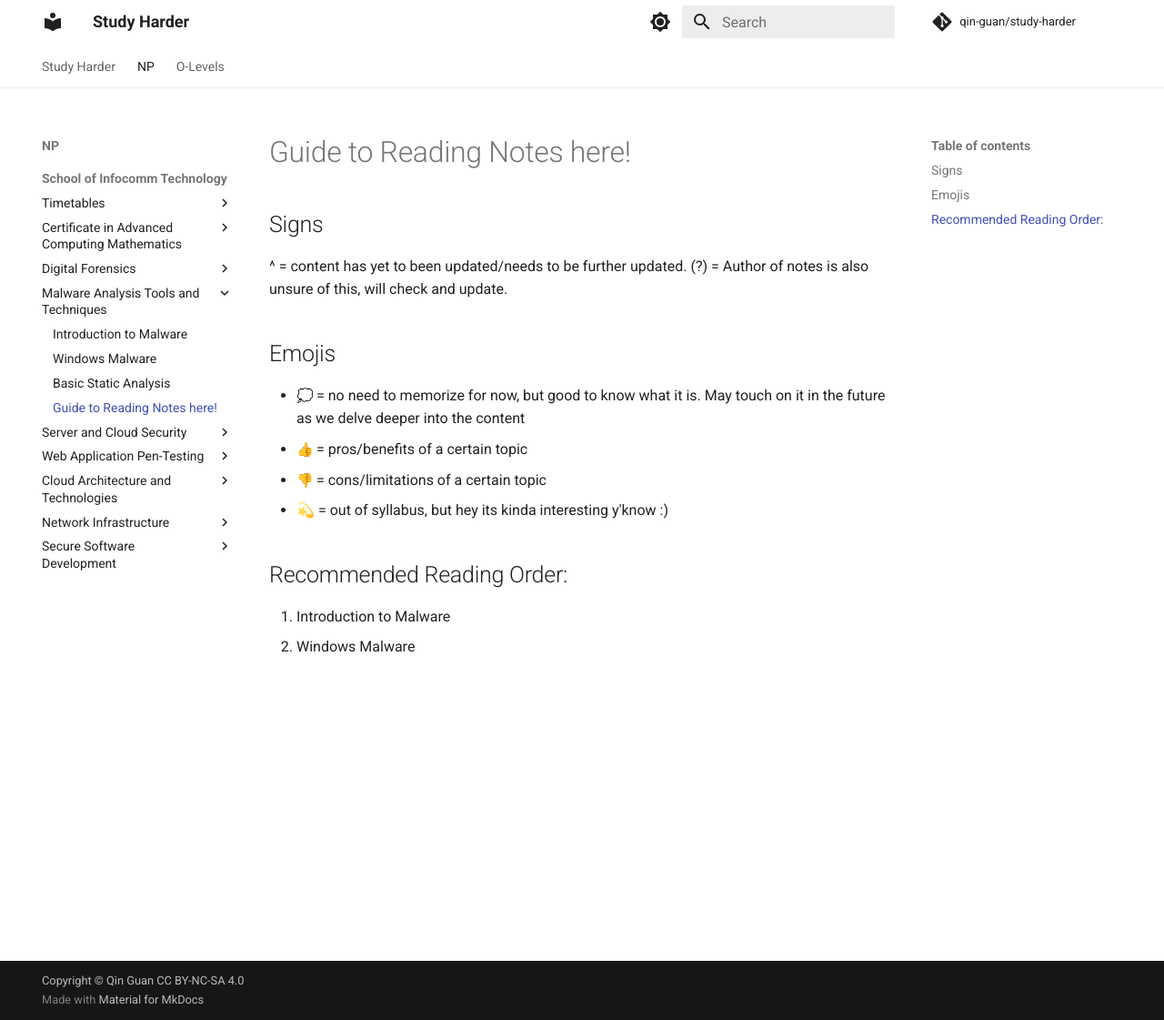
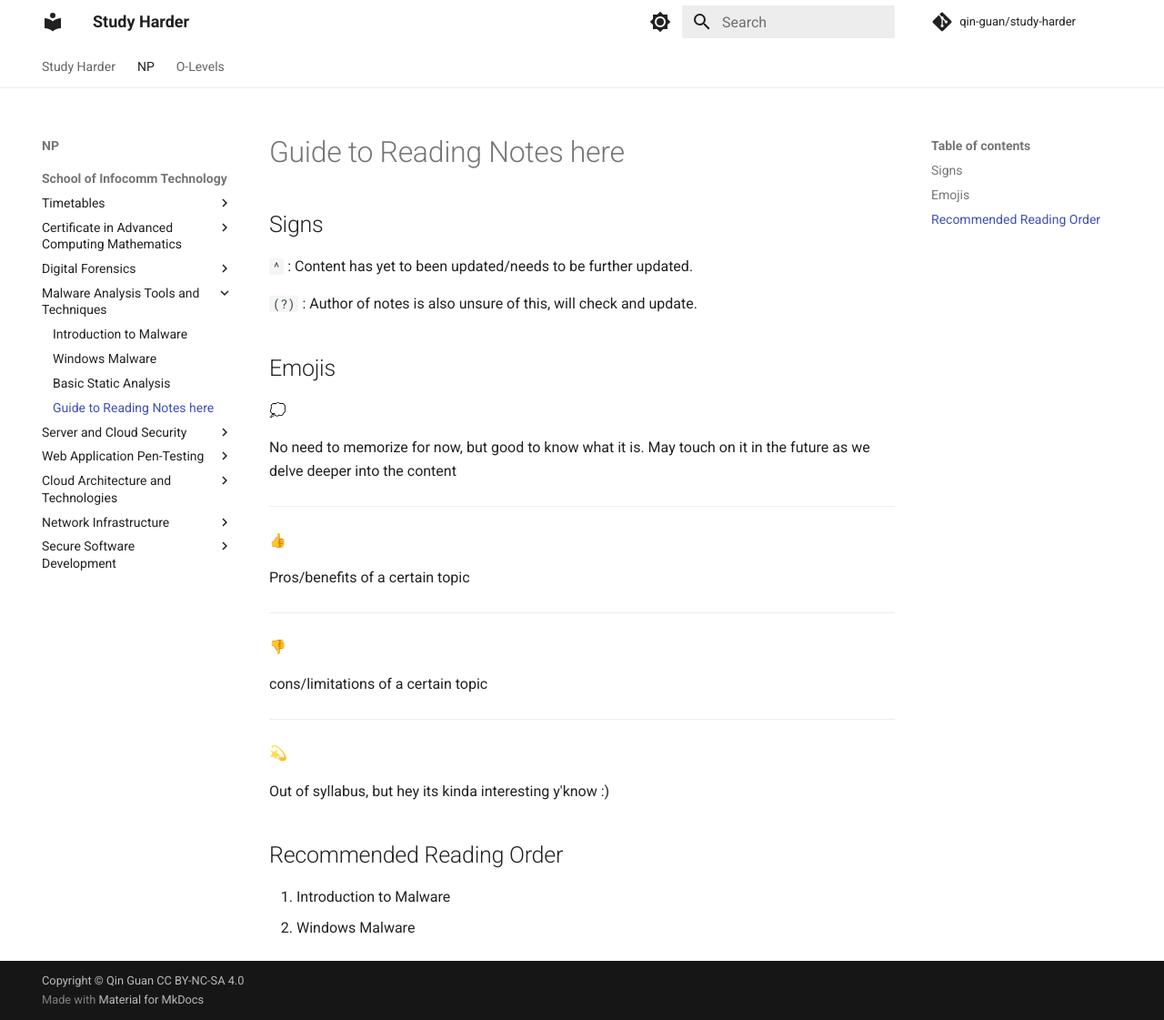
Before and after one commit to qin-guan/study-harder, an MkDocs documentation site: the page built from docs/np/ict/matt/guide-to-matt-notes.md, in a window 1280 px wide and 1121 px high. Shown: the whole window at 91% size. Built offline with MkDocs 1.6.1 and Material for MkDocs 9.7.7, drawn with Linux system fonts in a browser that asks for light colours; emoji names are drawn with the system emoji font; comment, search, counter and statistics services are not loaded.

Commit message:
fix formatting

```diff
--- a/docs/np/ict/matt/guide-to-matt-notes.md
+++ b/docs/np/ict/matt/guide-to-matt-notes.md
@@ -1,16 +1,36 @@
-# Guide to Reading Notes here!
+# Guide to Reading Notes here
 
 ## Signs
-^ = content has yet to been updated/needs to be further updated.
-(?) = Author of notes is also unsure of this, will check and update.
 
+`^` : Content has yet to been updated/needs to be further updated.
+
+`(?)` : Author of notes is also unsure of this, will check and update.
 
 ## Emojis
-- :thought_balloon: = no need to memorize for now, but good to know what it is. May touch on it in the future as we delve deeper into the content
-- :thumbsup: = pros/benefits of a certain topic
-- :thumbsdown: = cons/limitations of a certain topic
-- 💫 = out of syllabus, but hey its kinda interesting y'know :)
 
-## Recommended Reading Order:
-1.  Introduction to Malware
-2.  Windows Malware
+:thought_balloon:
+
+No need to memorize for now, but good to know what it is. May touch on it in the future as we delve deeper into the content
+
+***
+
+:thumbsup:
+
+Pros/benefits of a certain topic
+
+***
+
+:thumbsdown:
+
+cons/limitations of a certain topic
+
+***
+
+💫
+
+Out of syllabus, but hey its kinda interesting y'know :)
+
+## Recommended Reading Order
+
+1. Introduction to Malware
+2. Windows Malware
--- a/mkdocs.yml
+++ b/mkdocs.yml
@@ -22,6 +22,7 @@ markdown_extensions:
   - pymdownx.caret
   - pymdownx.mark
   - pymdownx.tilde
+  - pymdownx.critic
   - pymdownx.emoji:
       emoji_index: !!python/name:materialx.emoji.twemoji
       emoji_generator: !!python/name:materialx.emoji.to_svg
```
Also changed, not shown: docs/np/ict/matt/1.2-windows-malware.md (+151 -125 lines), docs/np/ict/matt/basic-static-analysis.md (+4 -0 lines).
